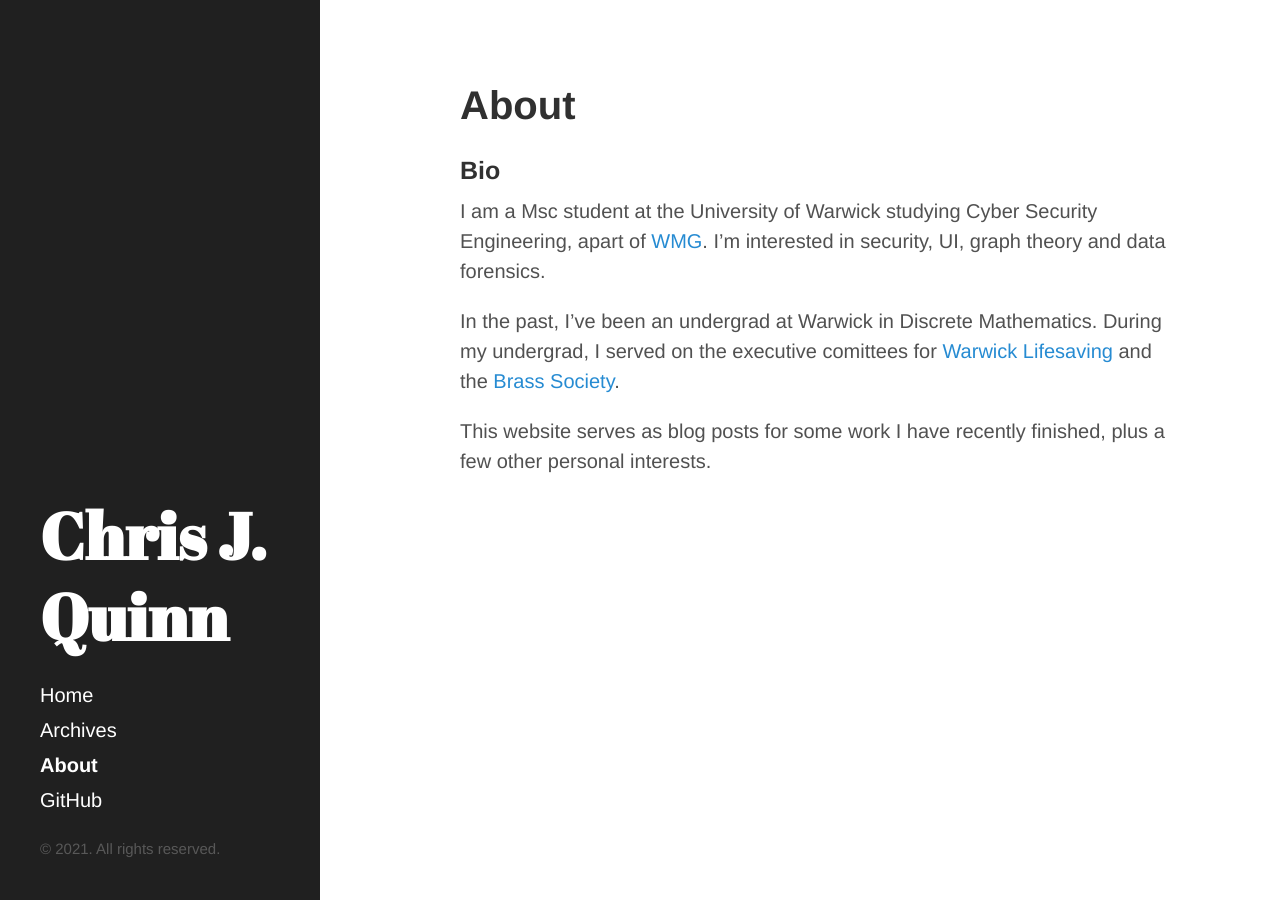
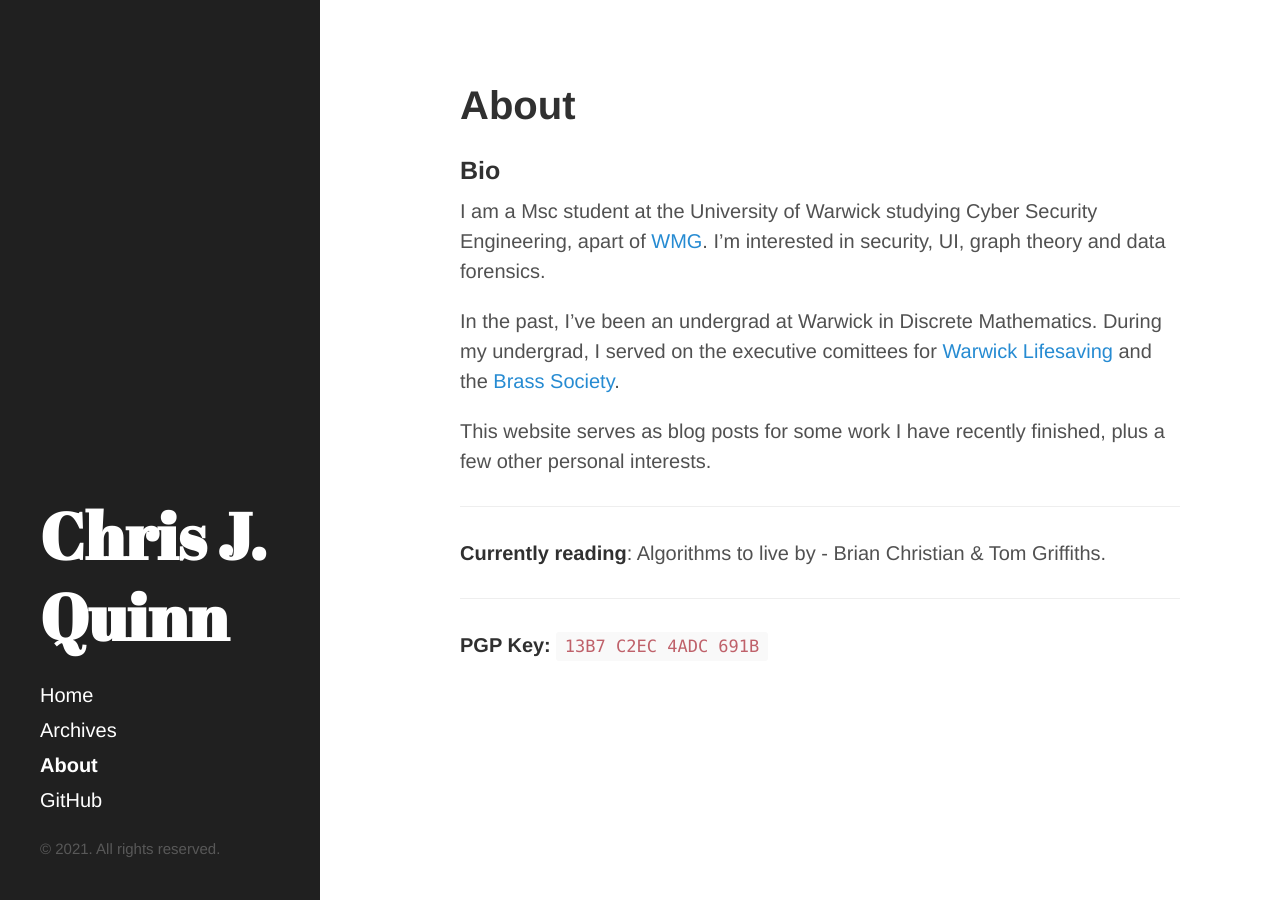
Before and after one commit to chrisjquinn/chrisjquinn.github.io, a Jekyll site: the page built from about.md, in a window 1280 px wide. Built offline with Jekyll 4.4.1, drawn with Linux system fonts in a browser that asks for light colours.

Commit message:
Added currently reading: algos to live by

```diff
--- a/about.md
+++ b/about.md
@@ -13,3 +13,11 @@
 
 
 This website serves as blog posts for some work I have recently finished, plus a few other personal interests.
+
+------
+
+**Currently reading**: Algorithms to live by - Brian Christian & Tom Griffiths.
+
+------
+
+**PGP Key:** <a href="https://keybase.io/chrisjquinn" target="_blank">`13B7 C2EC 4ADC 691B`</a>
```
